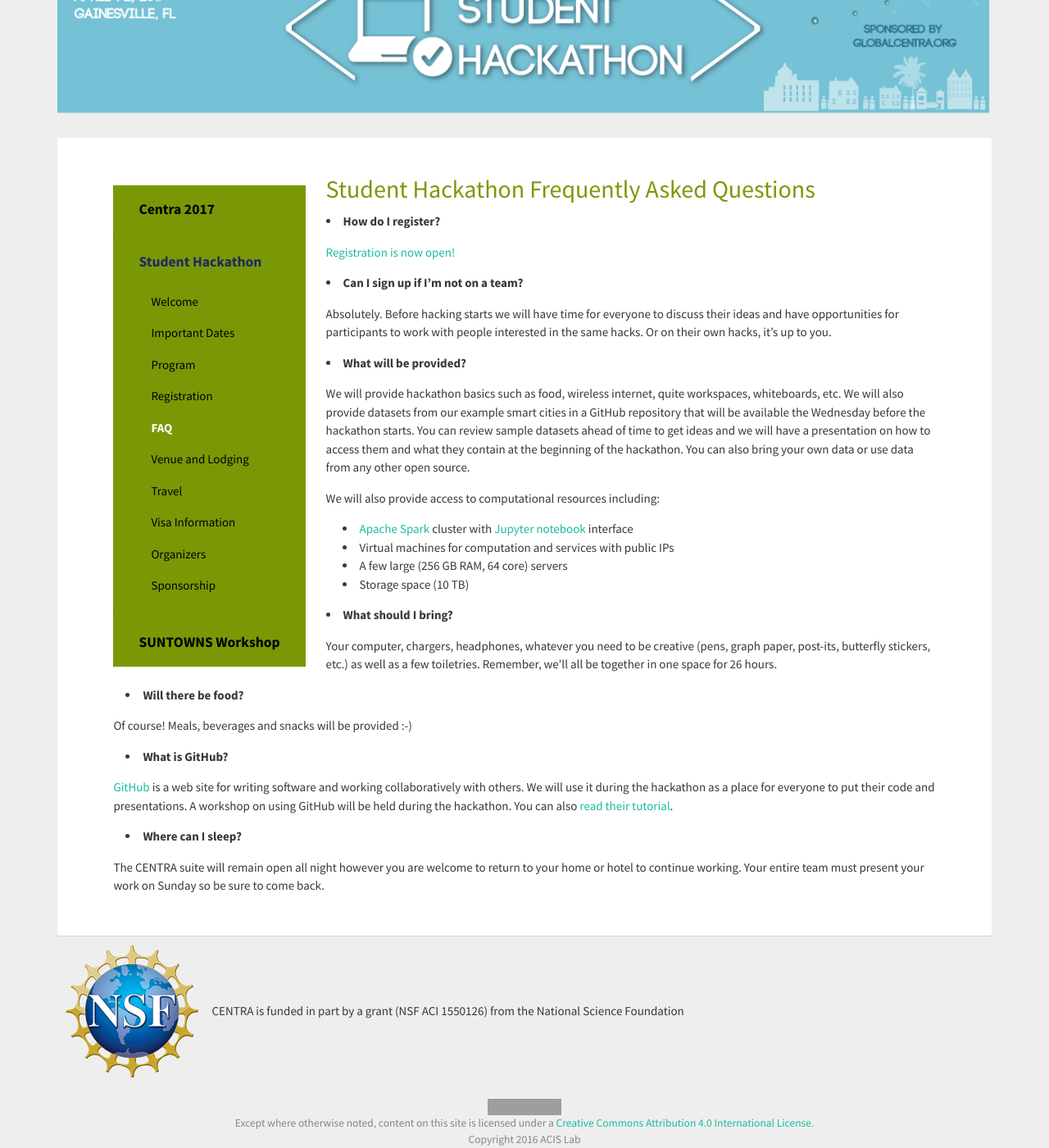
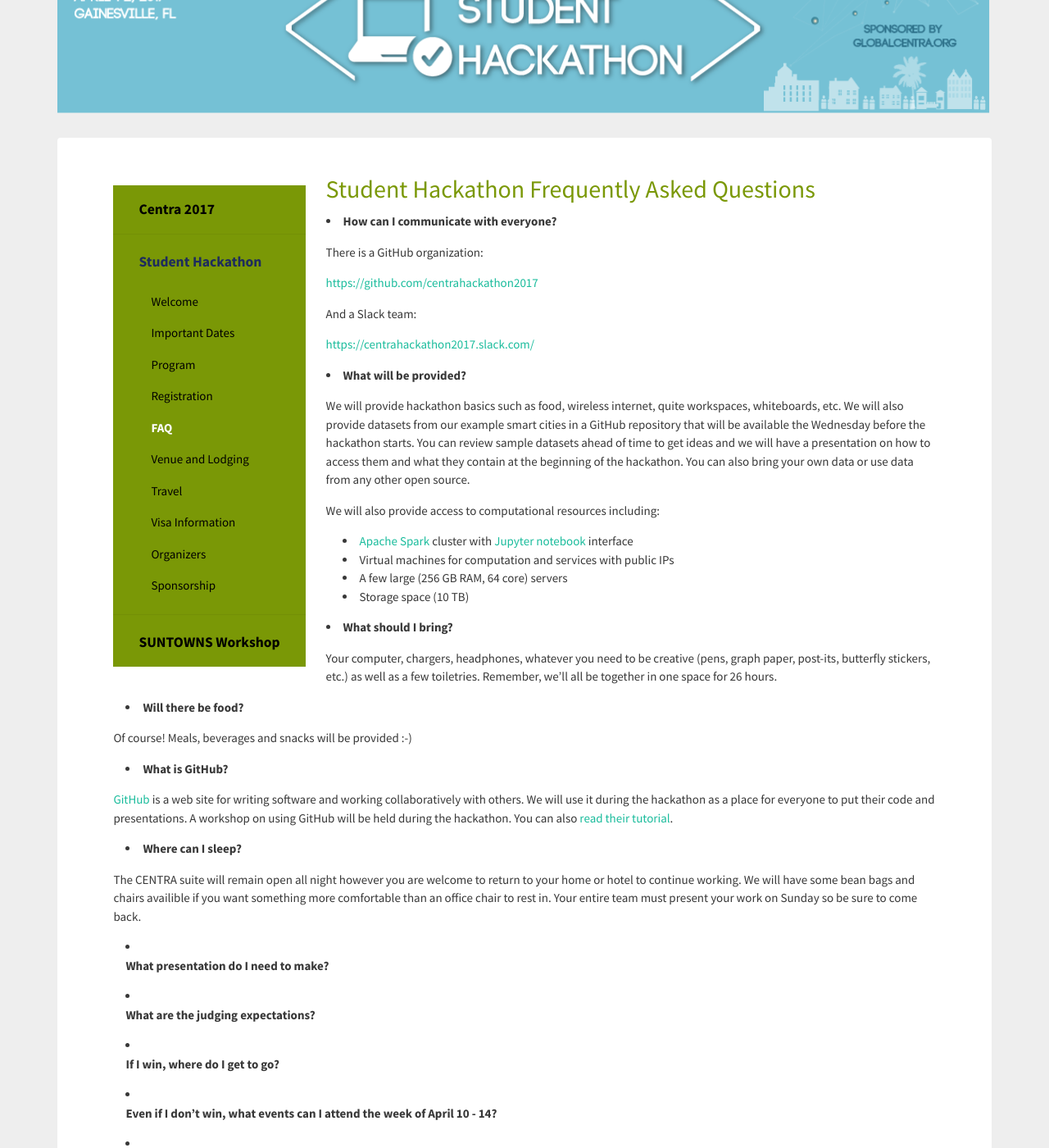
Before and after one commit to hmchou56/centra8, a Jekyll site: the page built from hackathon2017/faq.md, in a window 1280 px wide and 1400 px high, scrolled down 232 px. Shown: the whole window at 82% size. Built offline with Jekyll 4.4.1, drawn with Linux system fonts in a browser that asks for light colours; nearby versions of some CDN libraries; some of the changed text lies outside the part shown; grey boxes are pictures that could not be loaded.

Commit message:
Update faq.md

```diff
--- a/hackathon2017/faq.md
+++ b/hackathon2017/faq.md
@@ -9,15 +9,15 @@ hide: true
 
 # Student Hackathon Frequently Asked Questions
 
-* **How do I register?**
+* **How can I communicate with everyone?**
 
-<a href="https://acislab.wufoo.com/forms/rkg5ct30h8e452/" alt="registration">Registration is now open!</a>
+There is a GitHub organization:
 
-* **Can I sign up if I'm not on a team?**
+[https://github.com/centrahackathon2017](https://github.com/centrahackathon2017)
 
-Absolutely. Before hacking starts we will have time for everyone to discuss
-their ideas and have opportunities for participants to work with people
-interested in the same hacks. Or on their own hacks, it's up to you.
+And a Slack team:
+
+[https://centrahackathon2017.slack.com/](https://centrahackathon2017.slack.com/)
 
 * **What will be provided?**
 
@@ -61,4 +61,25 @@ tutorial](https://guides.github.com/activities/hello-world/).
 * **Where can I sleep?**
 
 The CENTRA suite will remain open all night however you are welcome to return to
-your home or hotel to continue working. Your entire team must present your work on Sunday so be sure to come back.
+your home or hotel to continue working. We will have some bean bags and chairs availible if you want something more comfortable than an office chair to rest in. Your entire team must present your work on Sunday so be sure to come back.
+
+* **What presentation do I need to make?**
+
+* **What are the judging expectations?**
+
+* **If I win, where do I get to go?**
+
+* **Even if I don't win, what events can I attend the week of April 10 - 14?**
+
+* **How do I register?**
+
+<!--
+<a href="https://acislab.wufoo.com/forms/rkg5ct30h8e452/" alt="registration">Registration is now open!</a>
+-->
+Registration has ended.
+
+* **Can I sign up if I'm not on a team?**
+
+Absolutely. Before hacking starts we will have time for everyone to discuss
+their ideas and have opportunities for participants to work with people
+interested in the same hacks. Or on their own hacks, it's up to you.
```
